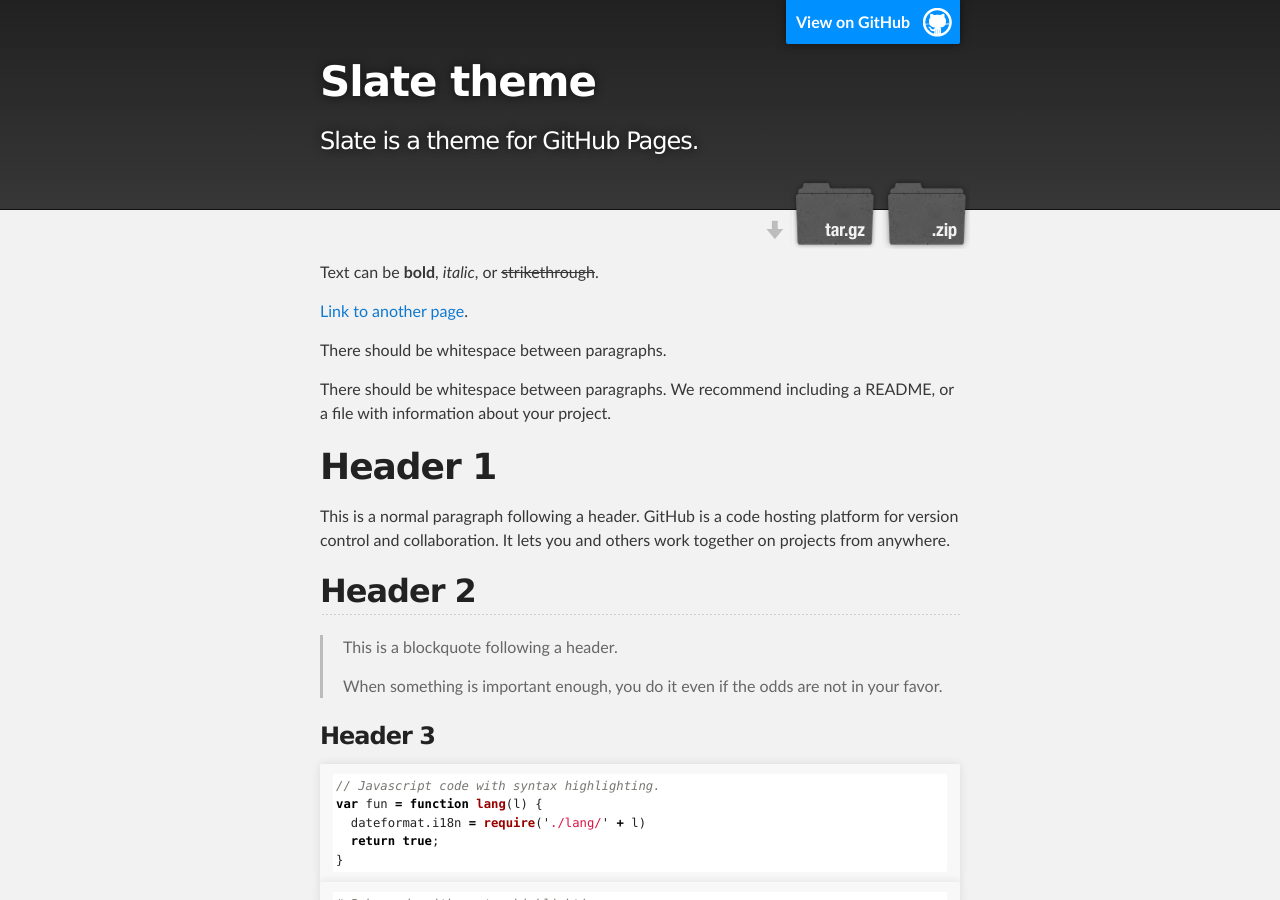
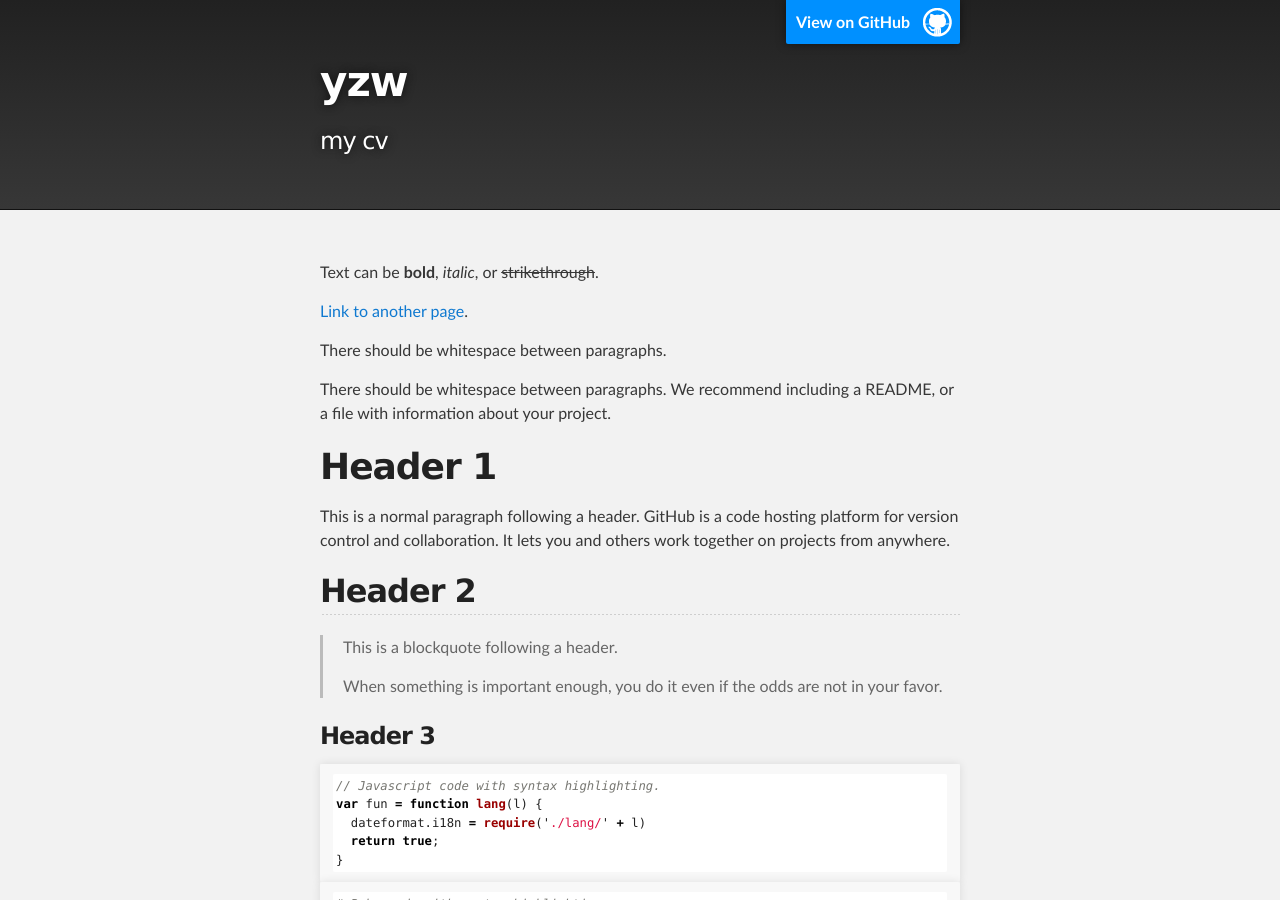
Before and after one commit to yin0713/yinzhiweigithub.github.com, a Jekyll site: the page built from index.md, in a window 1280 px wide and 900 px high. Built offline with Jekyll 4.4.1, drawn with Linux system fonts in a browser that asks for light colours; some of the changed text lies outside the part shown.

Commit message:
Update _config.yml

```diff
--- a/_config.yml
+++ b/_config.yml
@@ -1,5 +1,5 @@
-title: Slate theme
-description: Slate is a theme for GitHub Pages.
-show_downloads: true
+title: yzw
+description: my cv
+show_downloads: false
 google_analytics:
 theme: jekyll-theme-slate
```
